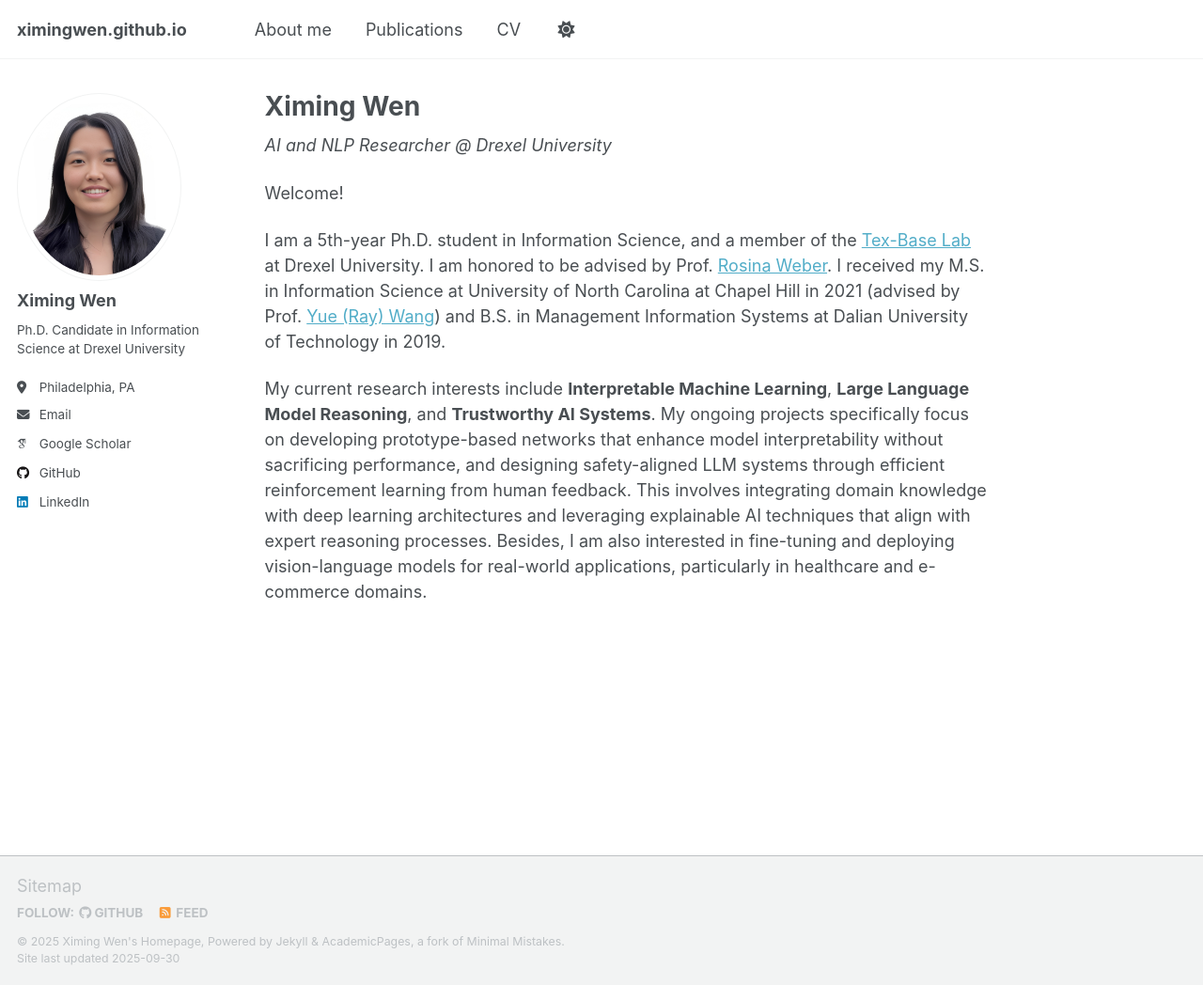
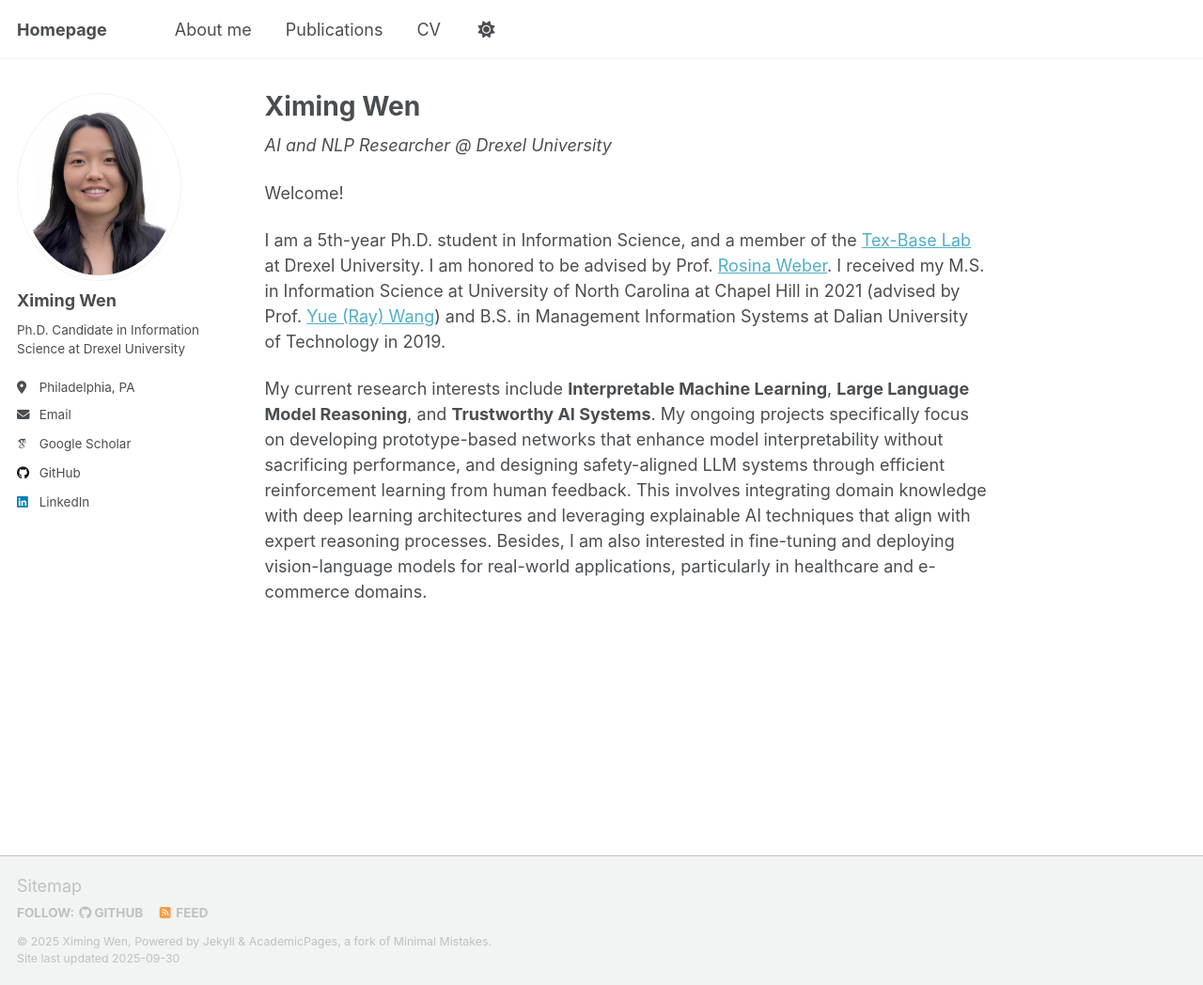
Before and after one commit to ximingwen/ximingwen.github.io, a Jekyll site: the page built from _pages/about.md, in a window 1280 px wide and 1048 px high. Shown: the whole window at 94% size. Built offline with Jekyll 4.4.1, drawn with Linux system fonts in a browser that asks for light colours; some web fonts are replaced; a script that is not in the unit is left out; part of the change alters nothing that is shown.

```diff
--- a/_config.yml
+++ b/_config.yml
@@ -9,9 +9,9 @@
 # Basic Site Settings
 locale                   : "en-US"
 site_theme               : "default" # Currently available options are "default", "air"
-# title                    : "Ximing Wen"
-# title_separator          : "-"
-name                     : &name "Ximing Wen's Homepage"
+title                    : "Homepage"
+title_separator          : "-"
+name                     : &name "Ximing Wen"
 description              : &description "Ximing Wen's portfolio"   # Update this with a general description of your site, this is the default if not overridden by a page
 url                      : https://ximingwen.github.io # The base hostname & protocol for your site e.g. "https://[your GitHub username].github.io",
                                                            # or if you already have some other page hosted on Github then use "https://[your GitHub username].github.io/[Your Repo Name]"
```
